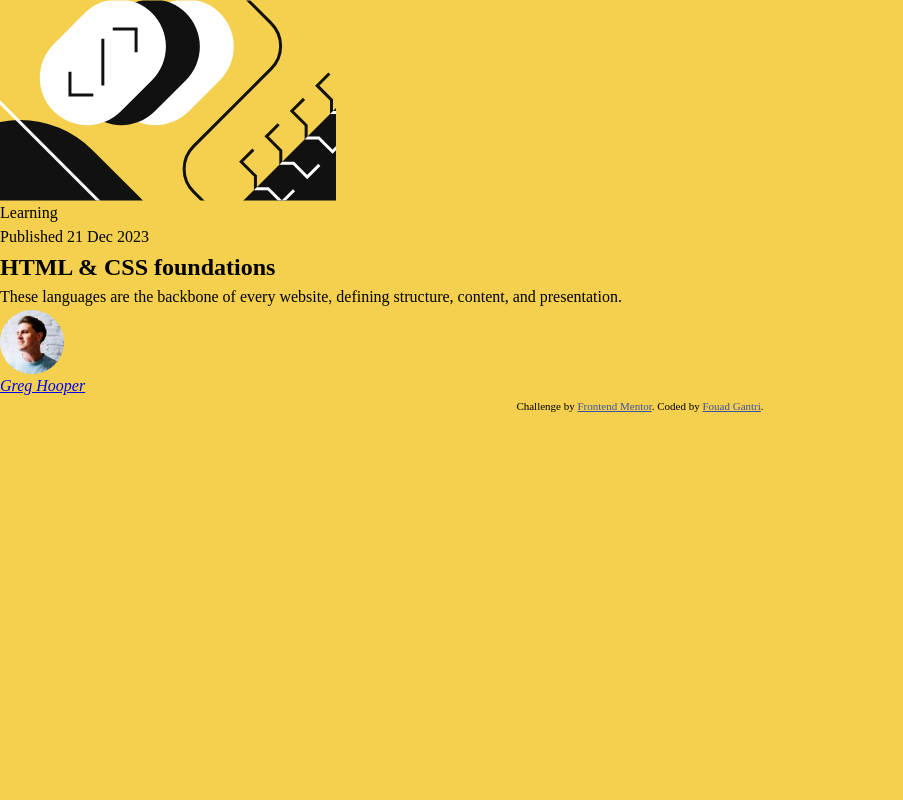
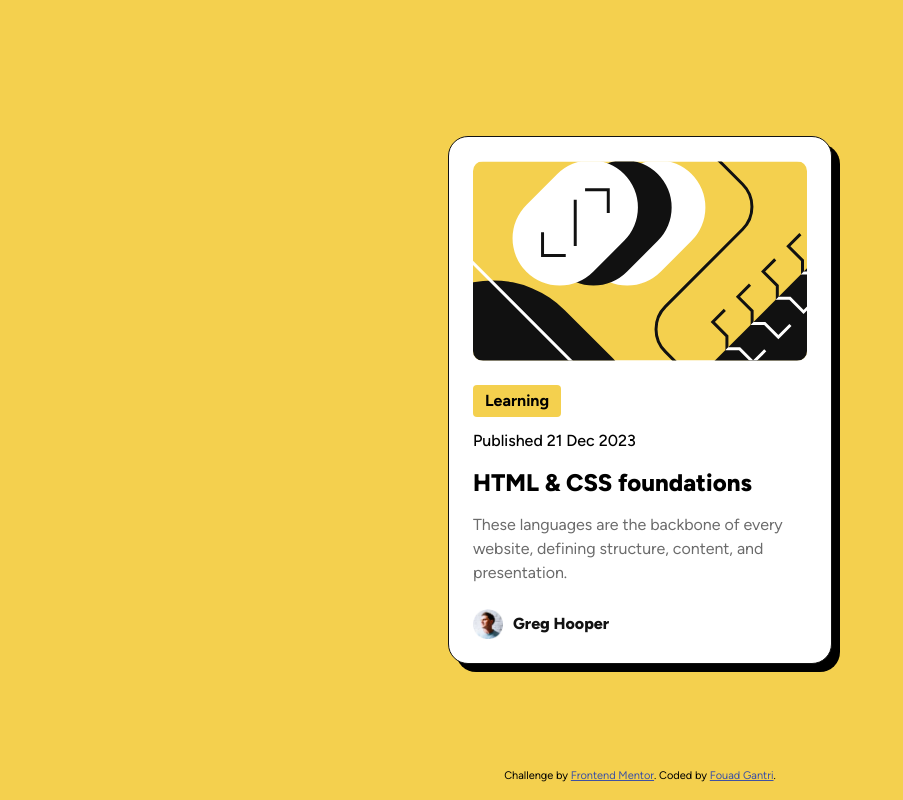
Before and after one commit to fgantri/blog-preview-card, a plain HTML site: page index.html in a window 1280 px wide. Shown: the whole page, without its empty margins (0-903 px from the left). Drawn offline with Linux system fonts and the light colour scheme.

Commit message:
add final styles

```diff
--- a/index.html
+++ b/index.html
@@ -8,11 +8,27 @@
 
   <title>Frontend Mentor | Blog preview card</title>
 
+  <style>
+    @font-face {
+      font-family: Figtree;
+      src: url(./assets/fonts/Figtree-VariableFont_wght.ttf);
+    }
+  </style>
   <link rel="stylesheet" href="style.css">
   <!-- Feel free to remove these styles or customise in your own stylesheet 👍 -->
   <style>
-    .attribution { font-size: 11px; text-align: center; }
-    .attribution a { color: hsl(228, 45%, 44%); }
+    .attribution {
+      position: absolute;
+      right: 0;
+      left: 0;
+      bottom: 16px;
+      font-size: 11px;
+      text-align: center;
+    }
+
+    .attribution a {
+      color: hsl(228, 45%, 44%);
+    }
   </style>
 </head>
 <body>
@@ -21,11 +37,11 @@
     <article class="blog-post-preview">
       <header>
         <img src="./assets/images/illustration-article.svg" alt="blog post thumbnail picture">
+      </header>
+
+      <div class="preview-content">
         <div class="label">Learning</div>
         <time datetime="2023-12-21" pubdate="pubdate">Published 21 Dec 2023</time>
-      </header>
-
-      <div class="preview-text">
         <h2>HTML & CSS foundations</h2>
         <p>These languages are the backbone of every website, defining structure, content, and presentation.</p>
       </div>
--- a/style.css
+++ b/style.css
@@ -12,6 +12,7 @@
 body {
     line-height: 1.5;
     -webkit-font-smoothing: antialiased;
+    font-family: Figtree, sans-serif;
 }
 
 img, picture, video, canvas, svg {
@@ -45,4 +46,70 @@ body, html {
 
 body {
     background-color: var(--yellow);
+    display: flex;
+    justify-content: center;
+    align-items: center;
 }
+
+.blog-post-preview {
+    background-color: var(--white);
+    max-width: 384px;
+    padding: 24px;
+    border-radius: 20px;
+    border: 1px solid var(--gray-950);
+    box-shadow: 8px 8px 0 0 black;
+
+    header img {
+        border-radius: 10px;
+    }
+
+    .preview-content {
+
+        .label {
+            width: fit-content;
+            font-weight: bold;
+            border-radius: 4px;
+            padding: 4px 12px;
+            background-color: var(--yellow);
+
+        }
+
+        time {
+            display: block;
+            font-weight: 500;
+        }
+
+        h2 {
+            font-weight: 800;
+        }
+
+        p {
+            color: var(--gray-500);
+        }
+    }
+
+    .preview-content > * + *{
+        margin-top: 12px;
+    }
+
+    footer > address {
+        display: flex;
+        align-items: center;
+        gap: 10px;
+
+        img {
+            width: 30px;
+        }
+
+        a {
+            text-decoration: none;
+            font-style: normal;
+            color: var(--gray-950);
+            font-weight: 800;
+        }
+    }
+}
+
+.blog-post-preview > * + *{
+    margin-top: 24px;
+}
```
